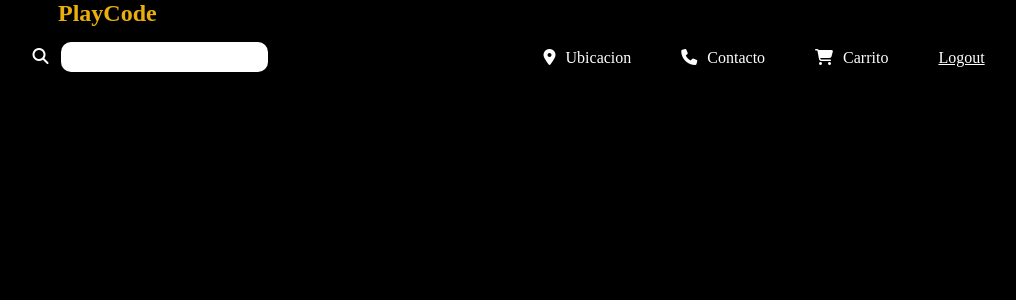
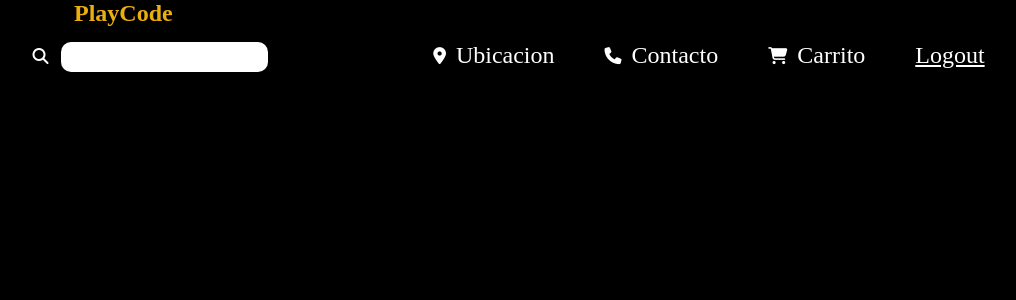
Before and after one commit to Ferny9302/Ferny9302.github.io, a PHP site: page / in a window 1280 px wide. Shown: the top 300 px of the page, without its empty margins (6-1022 px from the left). Run offline with PHP 8.4, Linux system fonts and the light colour scheme; some libraries are stand-ins or nearby versions.

Commit message:
cambiossssss

```diff
--- a/css/styles.css
+++ b/css/styles.css
@@ -25,8 +25,9 @@ header > div > ul{
     justify-content: right;
 }
 header > div > ul > li {
-    margin-top: 17px;
+    margin-top: 10px;
     margin-right: 50px;
+    font-size: 24px;
     list-style: none;
     color: white;
     cursor: pointer;
@@ -36,13 +37,14 @@ header > div > ul > li:hover{
     color: yellow;
 }
 header > div > ul > i{
-    margin-top: 17px;
+    margin-top: 15px;
     color: white;
     margin-right: 10px;
     margin-left: 0;
+    font-size: 17px;
 }
 h2{
-    margin-left: 4rem;
+    margin-left: 5rem;
     color: rgb(234, 175, 13);
 }
 header > div > div >i{
@@ -56,7 +58,7 @@ header > div > i:hover{
 .log{
     list-style: none;
     color: white;
-    overflow: hidden;
+    list-style: none;
     transition: 0.20s ease-in all;
 }
 .log:hover{
--- a/index.html
+++ b/index.html
@@ -31,5 +31,6 @@
 
 
 
+
 </body>
 </html>
```
